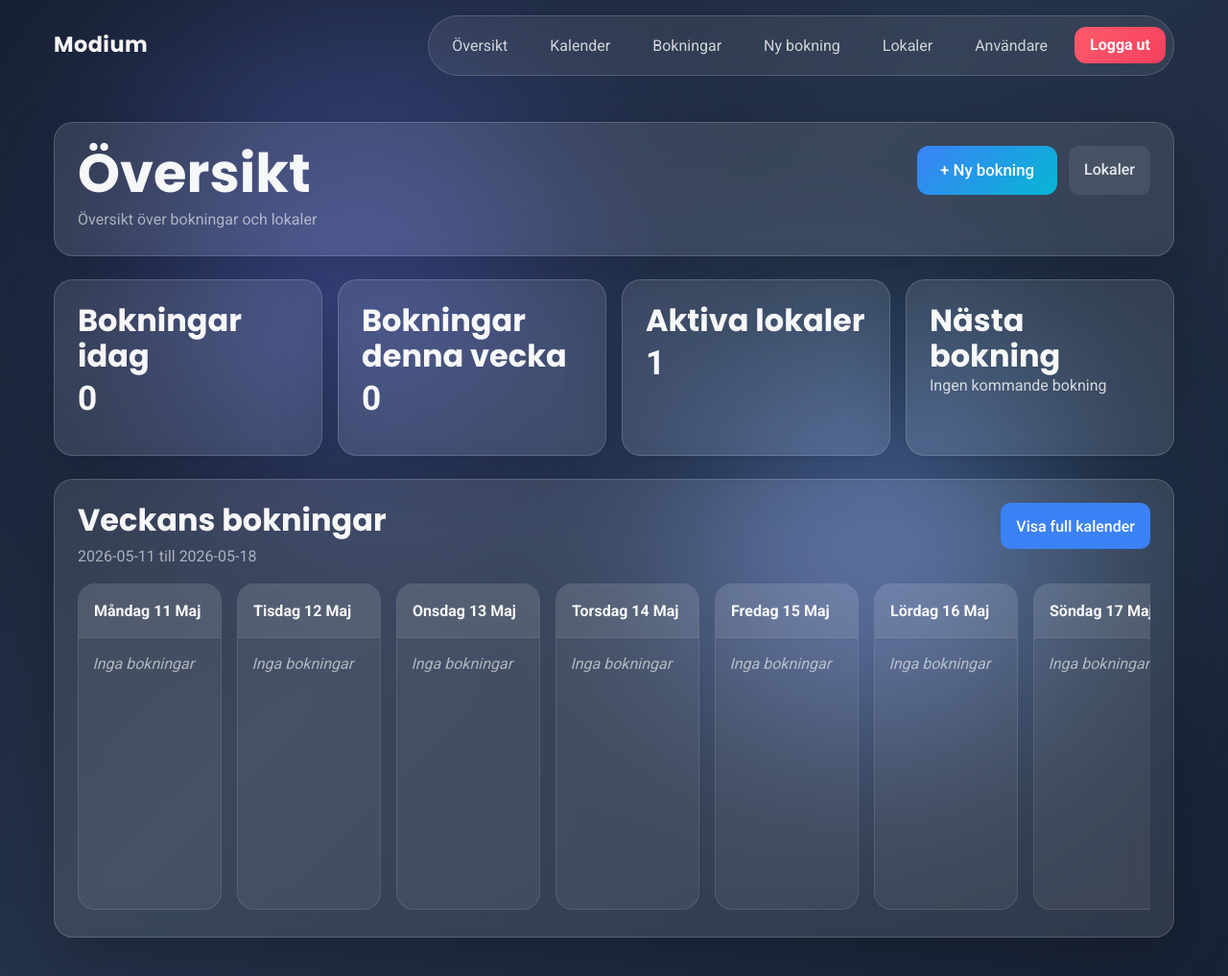
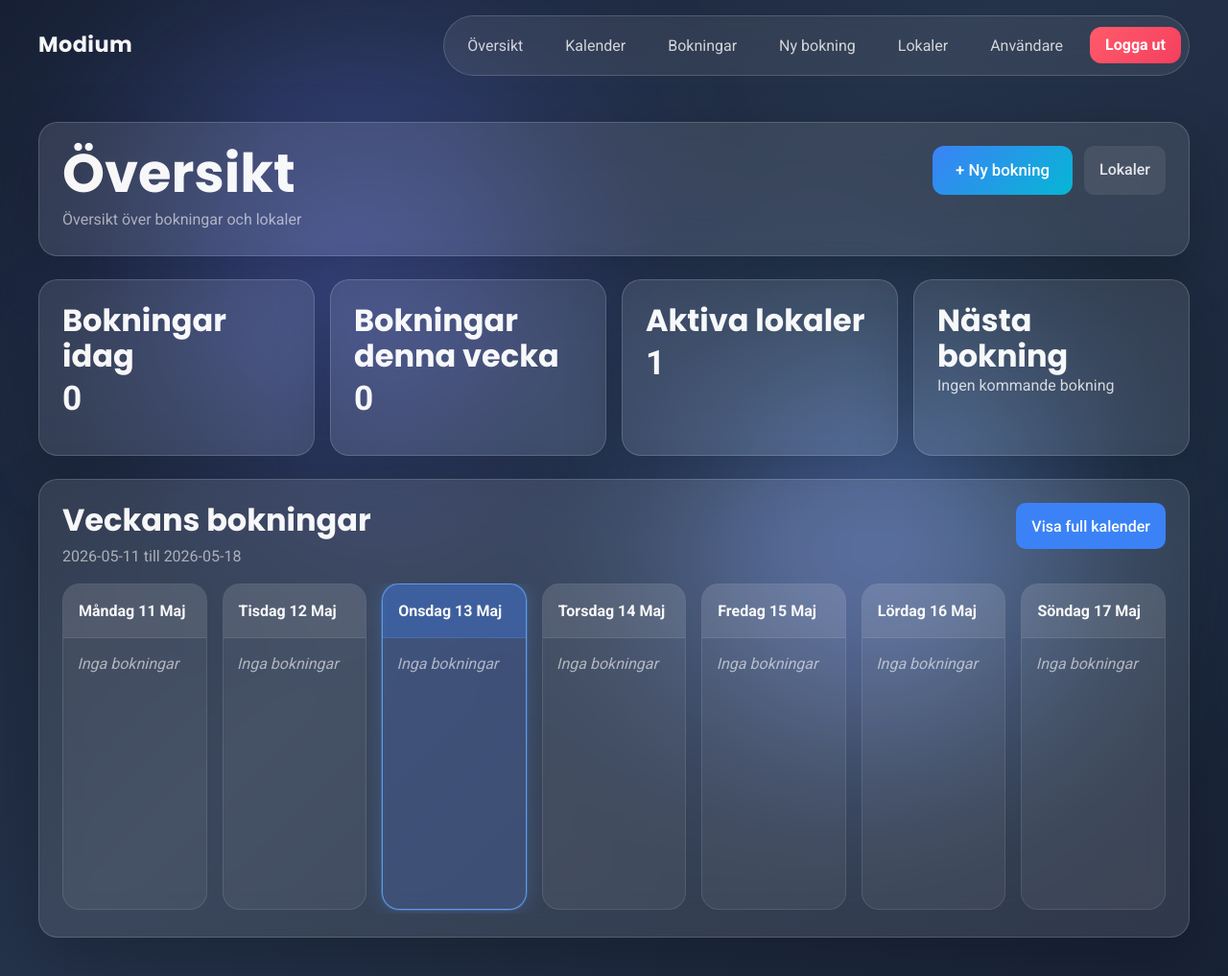
Before and after one commit to Pontain/flex-bookings, a FastAPI app: page /dashboard in a window 1280 px wide. Shown: the whole page at 96% size. Run offline with FastAPI, Linux system fonts and the light colour scheme; the visitor is signed in with stand-in values (Sample User, id 1); tables that the repository leaves empty hold one stand-in row (values such as "Sample post"); data that the repository does not hold is empty.

Commit message:
some gui improvements

```diff
--- a/app/static/css/base.css
+++ b/app/static/css/base.css
@@ -201,7 +201,7 @@ img {
   --danger-border: rgba(239, 68, 68, 0.28);
 
   --control-height: 3rem;
-  --content-max-width: 1200px;
+  --content-max-width: 1350px;
 }
 
 /* =========================================================
@@ -320,6 +320,8 @@ table td {
 .app-shell {
   min-height: 100vh;
   position: relative;
+  width: min(1450px, calc(100% - 48px));
+  margin: 0 auto;
 }
 
 .main-content,
--- a/app/static/css/calendar.css
+++ b/app/static/css/calendar.css
@@ -22,7 +22,13 @@
     padding: 0 1rem;
 }
 
-.calendar-nav-center,
+.calendar-nav-center {
+    display: flex;
+    flex-direction: column;
+    align-items: center;
+    gap: 0.75rem;
+}
+
 .calendar-header-center,
 .calendar-month-title-wrap {
     text-align: center;
--- a/app/static/css/dashboard.css
+++ b/app/static/css/dashboard.css
@@ -216,3 +216,15 @@
         width: 100%;
     }
 }
+
+.dashboard-day.today {
+    border: 1px solid rgba(96, 165, 250, 0.9);
+    box-shadow:
+        0 0 0 1px rgba(96, 165, 250, 0.25),
+        0 0 22px rgba(96, 165, 250, 0.25);
+    background: rgba(78, 105, 180, 0.34);
+}
+
+.dashboard-day.today .dashboard-day-header {
+    background: rgba(59, 130, 246, 0.28);
+}
--- a/app/static/js/dashboard.js
+++ b/app/static/js/dashboard.js
@@ -121,6 +121,16 @@ function renderDashboardCalendar(startString, events) {
         const column = document.createElement("div");
         column.className = "dashboard-day";
 
+        const today = new Date();
+        today.setHours(0, 0, 0, 0);
+
+        const currentDay = new Date(dayDate);
+        currentDay.setHours(0, 0, 0, 0);
+
+        if (currentDay.getTime() === today.getTime()) {
+            column.classList.add("today");
+        }
+
         const header = document.createElement("div");
         header.className = "dashboard-day-header";
         header.textContent = formatDayLabel(dayDate);
```
Also changed, not shown: app/templates/calendar/week.html (+5 -4 lines), app/web/routes/bookings.py (+19 -26 lines).
